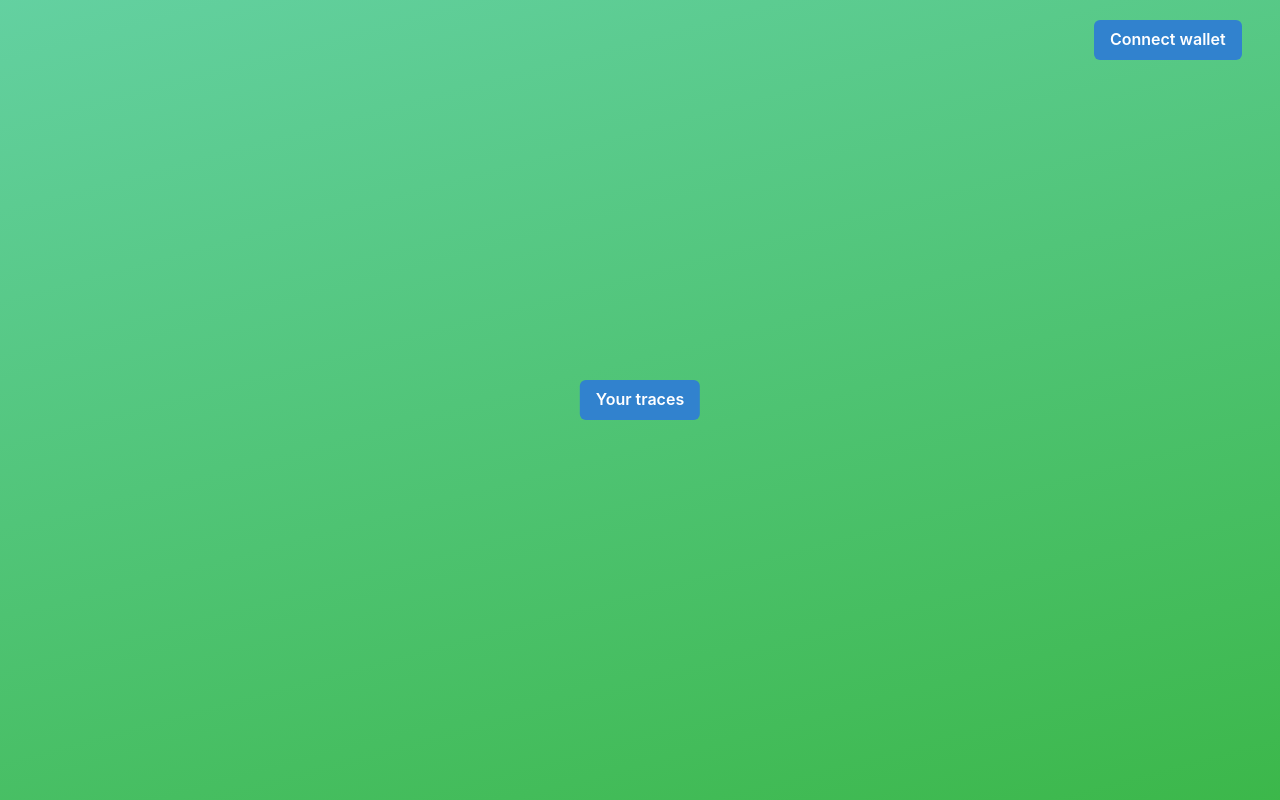
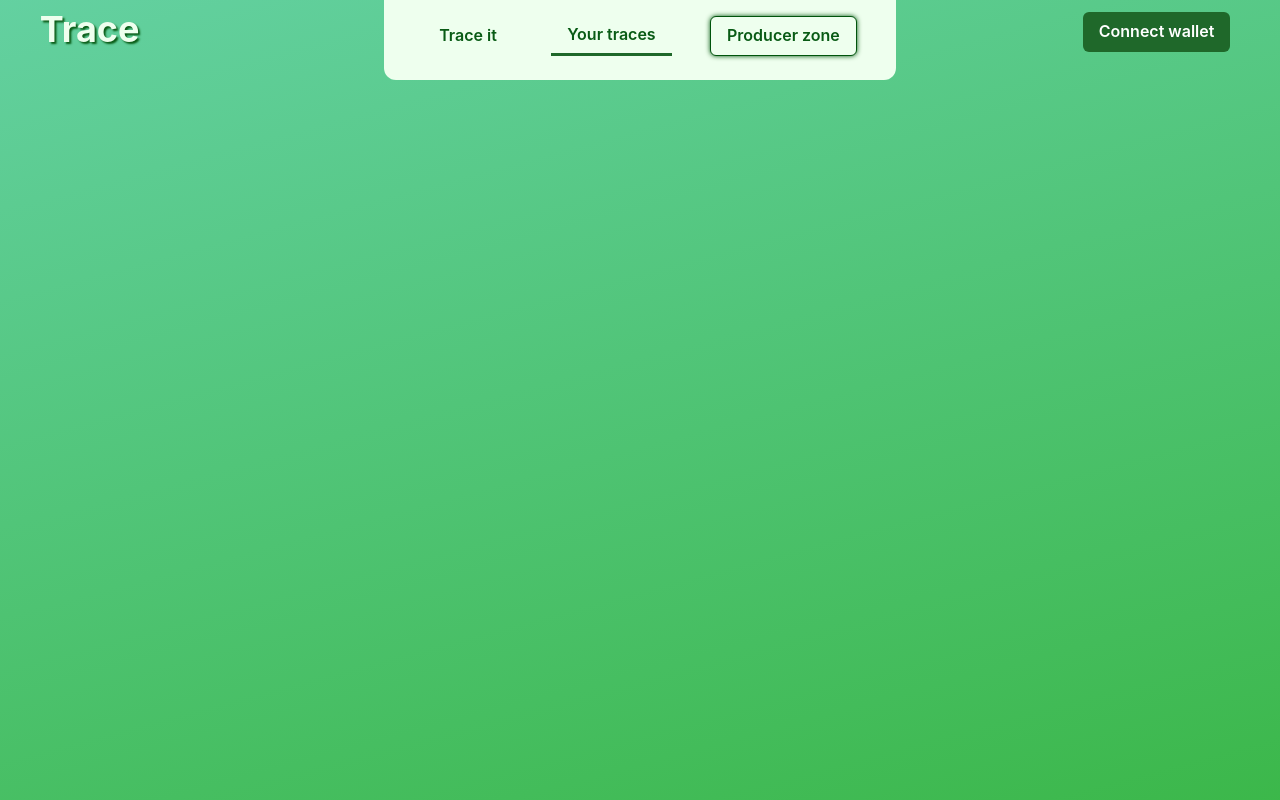
Before and after one commit to Manyara20/trace-website, a Next.js app: page /app/your-traces in a window 1280 px wide. Built offline with nearby package versions, Linux system fonts and the light colour scheme.

Commit message:
top bar UI

```diff
--- /dev/null
+++ b/chakra/theme.ts
@@ -0,0 +1,59 @@
+// theme.js
+import { extendTheme } from '@chakra-ui/react'
+import { mode, StyleFunctionProps } from '@chakra-ui/theme-tools'
+
+const theme = extendTheme({
+    colors:{
+        "d-green": {
+            0:   "#efe",
+            50:  "#d0ead5",
+            100: "#b3d6ba",
+            200: "#95c49d",
+            300: "#74ad7e",
+            400: "#2c6b36",
+            500: "#1f682a",
+            600: "#11601d",
+            700: "#095b15",
+            800: "#035b10",
+            900: "#00540c"
+        },
+    },
+    components: {
+        Button: {
+            variants: {
+                "solid-shadow": (props: StyleFunctionProps) => {
+                    // console.log(props);
+                    return({
+                        color: props.theme.colors[props.colorScheme]["0"],
+                        bg: props.theme.colors[props.colorScheme]["500"],
+                        boxShadow: '0 0 5px 0px '+ props.theme.colors[props.colorScheme]["900"],
+                    })
+                },
+                "outline-shadow": (props: StyleFunctionProps) => {
+                    // console.log(props);
+                    return({
+                        color: props.theme.colors[props.colorScheme]["700"],
+                        bg: props.theme.colors[props.colorScheme]["0"],
+                        border: "solid 1px " + props.theme.colors[props.colorScheme]["900"],
+                        boxShadow: '0px 0px 5px 0px '+ props.theme.colors[props.colorScheme]["900"],
+                    })
+                },
+                "no-border": (props: StyleFunctionProps) => {
+                    return {
+                        border: "solid 0px "+ props.theme.colors[props.colorScheme]["50"],
+                        color: props.theme.colors[props.colorScheme]["700"]
+                    }
+                },
+                "underLine": (props: StyleFunctionProps) => {
+                    return {
+                        borderBottom: "solid 3px "+ props.theme.colors[props.colorScheme]["500"],
+                        borderRadius: 0,
+                        color: props.theme.colors[props.colorScheme]["700"],
+                    }
+                }
+            },
+        },
+    },
+})
+
+export default theme
--- a/components/page-specific/app/AppTopBar/index.tsx
+++ b/components/page-specific/app/AppTopBar/index.tsx
@@ -1,4 +1,5 @@
-import { Button, Popover, PopoverArrow, PopoverBody, PopoverCloseButton, PopoverContent, PopoverTrigger, Stack } from "@chakra-ui/react";
+import { Box, Button, Heading, Popover, PopoverArrow, PopoverBody, PopoverCloseButton, PopoverContent, PopoverTrigger, Stack } from "@chakra-ui/react";
+import { NextRouter, withRouter } from "next/router";
 import React from "react";
 import Wallet from "../../../../ownWallets";
 
@@ -6,6 +7,7 @@ import WalletsModal from "./WalletsModal";
 
 
 export interface AppTopBarProps {
+    router: NextRouter
 }
 
 interface AppTopBarState {
@@ -51,6 +53,11 @@ class AppTopBar extends React.Component<AppTopBarProps, AppTopBarState>
         this.connectWallet = this.connectWallet.bind(this);
         this.disconnectWallet = this.disconnectWallet.bind(this);
         this.getConnectedWallet = this.getConnectedWallet.bind(this);
+
+        this.isGeneralUserZone  = this.isGeneralUserZone.bind(this);
+        this.isProducerZone     = this.isProducerZone.bind(this)
+
+        this.WalletStuff = this.WalletStuff.bind(this);
     }
 
     componentDidMount()
@@ -85,77 +92,106 @@ class AppTopBar extends React.Component<AppTopBarProps, AppTopBarState>
 
     render(): React.ReactNode
     {
+
+        const buttonStyleForPath = ( buttonPath: string, caseTrue: string = "underLine", caseFalse: string = "no-border" ) => this.props.router.pathname.startsWith( buttonPath ) ?  caseTrue : caseFalse;
+
         return (
-            <Stack
-                spacing={8}
-                direction='row'
-
-                align="center" justify="end"
+            <Box
 
                 style={{
                     position: "absolute",
                     width: "100%",
-                    height: "10%",
+                    height: "10%", // 10vh
                     paddingRight: "3%",
                     top: 0,
-                    left: 0
+                    left: 0,
                 }}
 
                 className="
                 placeholder-dbg-border
                 "
             >
-                    <WalletsModal
-                        shouldBeOpen={this.state.isWalletModalOpen}
-                        closeModal={this.closeWalletModal}
-                        connectWallet={this.connectWallet}
-                    />
-                    {
-                        this.state.wallet !== null ?
+                <Heading
+                style={{
+                    color:"#efe",
+                    textShadow:"2px 2px 2px #095b15",
+                    position: "absolute",
+                    width: "12%",
+                    minWidth: "fit-content",
+                    height: "10%",
+                    textAlign: "center",
+                    top: "1vh",
+                    left: "1vw",
+                }}
+                >
+                    Trace
+                </Heading>
 
-                        <Popover>
-                            <PopoverTrigger>
+                <Stack
+                    spacing="3vw"
+                    direction='row'
+
+                    justify="center" align="center"
+
+                    style={{
+                        position: "absolute",
+                        left: "50%",
+                        transform: "translateX( -50% )",
+                        height: "110%",
+                        top: "-1vh",
+                        width:"40%",
+                        minWidth: "fit-content",
+                        backgroundColor: "#efe",
+                        borderRadius: "0 0 12px 12px"
+                    }}
+
+                    className="
+                    placeholder-dbg-border
+                    "
+                >
+
+
                     <Button
-                                colorScheme='blue'
-                                mr={6}
+                    variant={buttonStyleForPath("/app/trace-it")}
+                    colorScheme="d-green"
+                    onClick={() => {
+                        if( this.props.router.pathname !== "/app/trace-it" )
+                            this.props.router.push("/app/trace-it")
+                    }}
                     >
-                                    {(this.state.Iwallet as any).name}
+                        Trace it
                     </Button>
-                            </PopoverTrigger>
-                            <PopoverContent mr={6}>
-                                <PopoverArrow />
-                                <PopoverCloseButton />
-                                <PopoverBody>
+
                     <Button
-                                    variant="outline"
-                                    colorScheme='blue'
-                                    style={{
-                                        width:"100%"
+                    variant={buttonStyleForPath("/app/your-traces")}
+                    colorScheme="d-green"
+                    onClick={() => {
+                        if( this.props.router.pathname !== "/app/your-traces" )
+                            this.props.router.push("/app/your-traces")
                     }}
-                                    mr={6}
-                                    onClick={this.disconnectWallet}
                     >
-                                        Disconnect
+                        Your traces
                     </Button>
-                                </PopoverBody>
-                            </PopoverContent>
-                        </Popover>
 
-                        :
                     <Button
-                        isLoading={this.state.walletConncetionAction !== ""}
-                        loadingText={this.state.walletConncetionAction}
-                        colorScheme='blue'
-                        variant='solid'
-                        onClick={this.openWalletModal}
+                    variant={ buttonStyleForPath("/app/producers", "solid", "outline") + "-shadow" }
+                    colorScheme="d-green"
+                    onClick={() => {
+                        if( !this.props.router.pathname.startsWith( "/app/producers" ) )
+                            this.props.router.push("/app/producers/make-a-trace")
+                    }}
                     >
-                            Connect wallet
+                        Producer zone
                     </Button>
+
+                </Stack>
+
+                <this.WalletStuff />
+
+            </Box>
+        )
     }
 
-            </Stack>
-        )
-    }
 
     private openWalletModal()
     {
@@ -170,6 +206,7 @@ class AppTopBar extends React.Component<AppTopBarProps, AppTopBarState>
             isWalletModalOpen: false
         })
     }
+
 
     private async connectWallet( wName: string )
     {
@@ -226,6 +263,87 @@ class AppTopBar extends React.Component<AppTopBarProps, AppTopBarState>
         this._connectedWalletName = window.localStorage.getItem("CardanoTrace_user_connectedWallet") ?? undefined
     }
 
+
+    private isGeneralUserZone(): boolean
+    {
+        const { pathname } = this.props.router;
+
+        return (
+            pathname.startsWith( "/app/trace-it" )      ||
+            pathname.startsWith( "/app/your-traces" )
+        )
     }
 
-export default AppTopBar;
+    private isProducerZone() : boolean
+    {
+        const { pathname } = this.props.router;
+
+        return(
+            pathname.startsWith( "/app/producers")
+        )
+    }
+
+
+    private WalletStuff()
+    {
+        return(
+            <>
+            <WalletsModal
+                shouldBeOpen={this.state.isWalletModalOpen}
+                closeModal={this.closeWalletModal}
+                connectWallet={this.connectWallet}
+            />
+            {
+                this.state.wallet !== null ?
+
+                <Popover>
+                    <PopoverTrigger>
+                        <Button
+                        colorScheme='d-green'
+                        position="absolute"
+                        top="1.5vh"
+                        right="2vw"
+                        mr={6}
+                        >
+                            {(this.state.Iwallet as any).name}
+                        </Button>
+                    </PopoverTrigger>
+                    <PopoverContent mr={6}>
+                        <PopoverArrow />
+                        <PopoverBody>
+                            <Button
+                            variant="outline"
+                            colorScheme='d-green'
+                            style={{
+                                width:"100%"
+                            }}
+                            mr={6}
+                            onClick={this.disconnectWallet}
+                            >
+                                Disconnect
+                            </Button>
+                        </PopoverBody>
+                    </PopoverContent>
+                </Popover>
+
+                :
+                <Button
+                isLoading={this.state.walletConncetionAction !== ""}
+                loadingText={this.state.walletConncetionAction}
+                colorScheme='d-green'
+                position="absolute"
+                top="1.5vh"
+                right="2vw"
+                mr={6}
+                variant='solid'
+                onClick={this.openWalletModal}
+                >
+                    Connect wallet
+                </Button>
+            }
+            </>
+        )
+    }
+}
+
+export default withRouter(AppTopBar);
--- a/pages/_app.tsx
+++ b/pages/_app.tsx
@@ -6,6 +6,8 @@ import { NextPage } from 'next'
 import { ReactElement, ReactNode } from 'react'
 import { NextRouter, withRouter } from 'next/router'
 import AppLayout from '../components/page-specific/app/layout/AppLayout'
+
+import theme from "../chakra/theme";
 
 
 type NextPageWithLayout = NextPage & {
@@ -22,7 +24,7 @@ function MyApp({ router, Component, pageProps }: AppPropsWithLayoutAndRouter) {
 
   if (router.pathname.startsWith('/app')) {
     return (
-      <ChakraProvider>
+      <ChakraProvider theme={theme}>
         <Head>
             <title>Trace</title>
             <meta name="description" content="decentralized product tracing service on the Cardano blockchain" />
@@ -36,7 +38,7 @@ function MyApp({ router, Component, pageProps }: AppPropsWithLayoutAndRouter) {
   }
 
   return (
-    <ChakraProvider>
+    <ChakraProvider theme={theme}>
       <Head>
           <title>Trace</title>
           <meta name="description" content="decentralized product tracing service on the Cardano blockchain" />
--- a/pages/app/your-traces.tsx
+++ b/pages/app/your-traces.tsx
@@ -46,18 +46,9 @@ class Application extends React.Component<ApplicationProps, ApplicationState>
         >
         */
         return (
-            <Button
-            colorScheme='blue'
-            variant='solid'
-            onClick={() => {
-                this.props.router.back()
-            }}
-            className="
-            centred-on-relative-parent
-            "
-            >
-                Your traces
-            </Button>
+            <>
+
+            </>
         )
     }
 
--- a/tsconfig.json
+++ b/tsconfig.json
@@ -15,6 +15,6 @@
     "jsx": "preserve",
     "incremental": true
   },
-  "include": ["next-env.d.ts", "**/*.ts", "**/*.tsx", "ownWallets/index.js"],
+  "include": ["next-env.d.ts", "**/*.ts", "**/*.tsx", "ownWallets/index.js", "chakra/theme.ts"],
   "exclude": ["node_modules"]
 }
```
Also changed, not shown: pages/app/producers/make-a-trace.tsx (added, +18 -0 lines), pages/app/trace-it.tsx (+3 -12 lines), pages/index.tsx (+13 -14 lines). Lines whose indentation alone changed are shown as unchanged.
